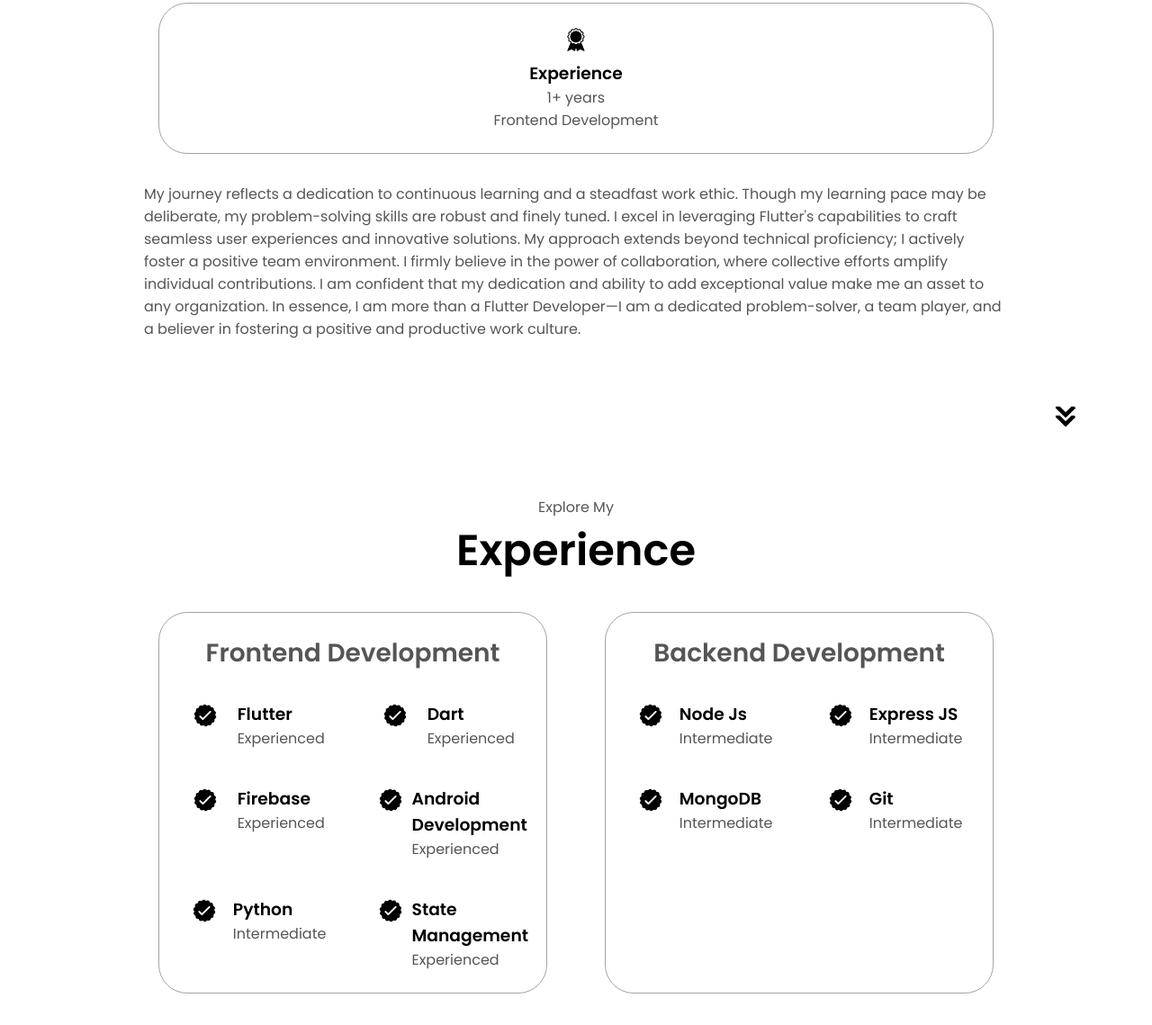
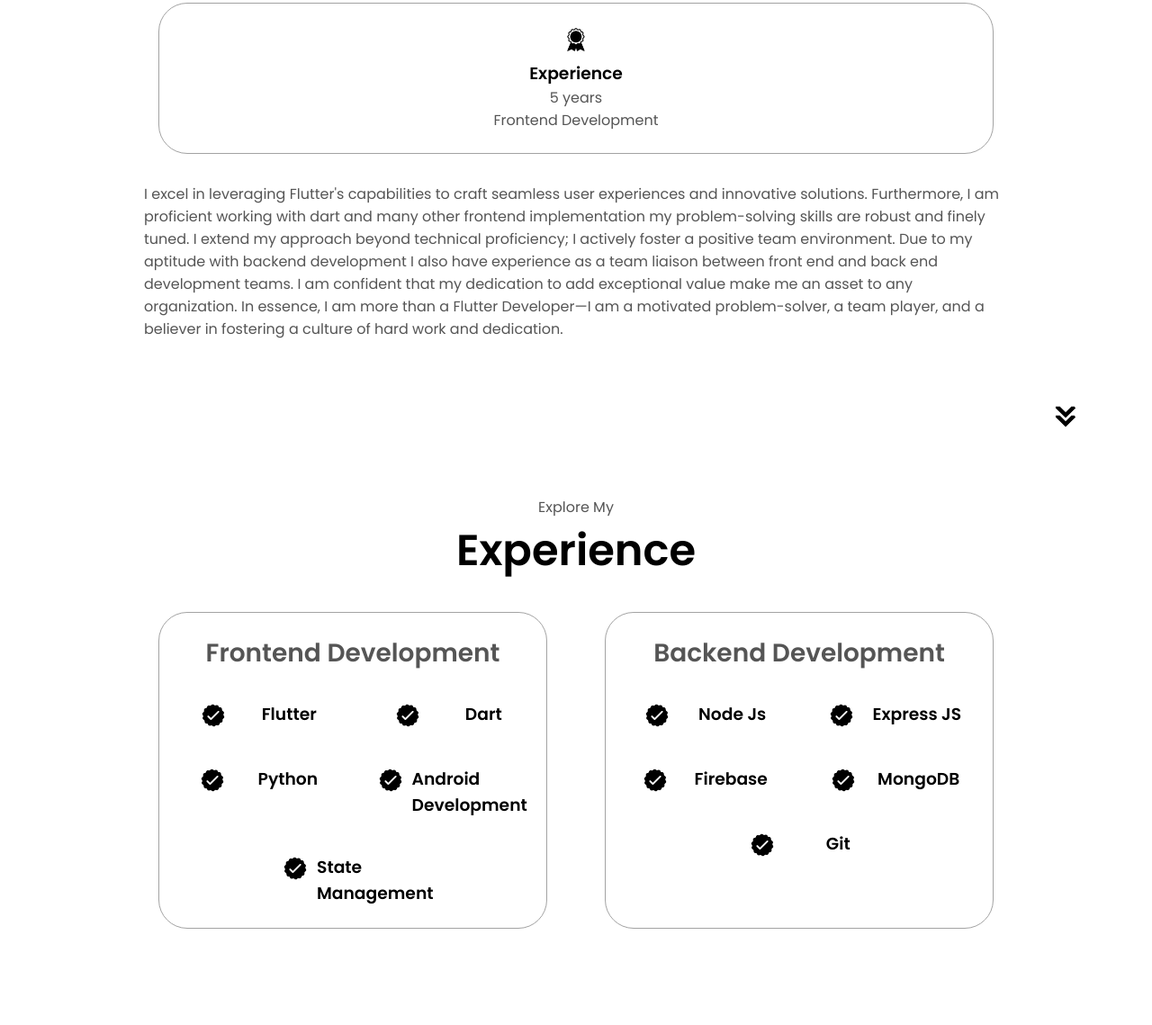
Before and after one commit to Mashi-91/mashi-91.github.io, a plain HTML site: page index.html in a window 1280 px wide. Shown: the part 1145-2284 px from the top of the page at 90% size. Drawn offline with Linux system fonts and the light colour scheme.

Commit message:
Update index.html

```diff
--- a/index.html
+++ b/index.html
@@ -43,7 +43,7 @@
       <div class="section__text">
         <p class="section__text__p1">Hello, I'm</p>
         <h1 class="title">Mohd Aadil</h1>
-        <p class="section__text__p2">Flutter Developer</p>
+        <p class="section__text__p2">Mobile & Web Developer</p>
         <div class="btn-container">
           <button
             class="btn btn-color-2"
@@ -84,7 +84,7 @@
                 class="icon"
               />
               <h3>Experience</h3>
-              <p>1+ years <br />Frontend Development</p>
+              <p>5 years <br />Frontend Development</p>
             </div>
             <!-- <div class="details-container">
               <img
@@ -98,19 +98,18 @@
           </div>
           <div class="text-container">
             <p>
-              My journey reflects a dedication to continuous learning and a
-              steadfast work ethic. Though my learning pace may be deliberate,
-              my problem-solving skills are robust and finely tuned. I excel in
-              leveraging Flutter's capabilities to craft seamless user
-              experiences and innovative solutions. My approach extends beyond
-              technical proficiency; I actively foster a positive team
-              environment. I firmly believe in the power of collaboration, where
-              collective efforts amplify individual contributions. I am
-              confident that my dedication and ability to add exceptional value
-              make me an asset to any organization. In essence, I am more than a
-              Flutter Developer—I am a dedicated problem-solver, a team player,
-              and a believer in fostering a positive and productive work
-              culture.
+              I excel in leveraging Flutter's capabilities to craft seamless
+              user experiences and innovative solutions. Furthermore, I am
+              proficient working with dart and many other frontend
+              implementation my problem-solving skills are robust and finely
+              tuned. I extend my approach beyond technical proficiency; I
+              actively foster a positive team environment. Due to my aptitude
+              with backend development I also have experience as a team liaison
+              between front end and back end development teams. I am confident
+              that my dedication to add exceptional value make me an asset to
+              any organization. In essence, I am more than a Flutter Developer—I
+              am a motivated problem-solver, a team player, and a believer in
+              fostering a culture of hard work and dedication.
             </p>
           </div>
         </div>
@@ -138,7 +137,6 @@
                 />
                 <div>
                   <h3>Flutter</h3>
-                  <p>Experienced</p>
                 </div>
               </article>
               <article>
@@ -149,7 +147,6 @@
                 />
                 <div>
                   <h3>Dart</h3>
-                  <p>Experienced</p>
                 </div>
               </article>
               <article>
@@ -159,8 +156,7 @@
                   class="icon"
                 />
                 <div>
-                  <h3>Firebase</h3>
-                  <p>Experienced</p>
+                  <h3>Python</h3>
                 </div>
               </article>
               <article>
@@ -171,18 +167,6 @@
                 />
                 <div>
                   <h3>Android Development</h3>
-                  <p>Experienced</p>
-                </div>
-              </article>
-              <article>
-                <img
-                  src="./assets/checkmark.png"
-                  alt="Experience icon"
-                  class="icon"
-                />
-                <div>
-                  <h3>Python</h3>
-                  <p>Intermediate</p>
                 </div>
               </article>
               <article>
@@ -193,7 +177,6 @@
                 />
                 <div>
                   <h3>State Management</h3>
-                  <p>Experienced</p>
                 </div>
               </article>
             </div>
@@ -209,7 +192,6 @@
                 />
                 <div>
                   <h3>Node Js</h3>
-                  <p>Intermediate</p>
                 </div>
               </article>
               <article>
@@ -220,7 +202,16 @@
                 />
                 <div>
                   <h3>Express JS</h3>
-                  <p>Intermediate</p>
+                </div>
+              </article>
+              <article>
+                <img
+                  src="./assets/checkmark.png"
+                  alt="Experience icon"
+                  class="icon"
+                />
+                <div>
+                  <h3>Firebase</h3>
                 </div>
               </article>
               <article>
@@ -231,7 +222,6 @@
                 />
                 <div>
                   <h3>MongoDB</h3>
-                  <p>Intermediate</p>
                 </div>
               </article>
               <article>
@@ -242,7 +232,6 @@
                 />
                 <div>
                   <h3>Git</h3>
-                  <p>Intermediate</p>
                 </div>
               </article>
             </div>
@@ -257,8 +246,8 @@
       />
     </section>
     <section id="projects">
-      <p class="section__text__p1">Browse My Recent</p>
-      <h1 class="title">Projects</h1>
+      <p class="section__text__p1">A Sampling Of</p>
+      <h1 class="title">My Recent Projects</h1>
       <div class="experience-details-container">
         <div class="about-containers">
           <div class="details-container color-container">
@@ -269,7 +258,7 @@
                 class="project-img"
               />
             </div>
-            <h2 class="experience-sub-title project-title">Project One</h2>
+            <h2 class="experience-sub-title project-title">Grocery App</h2>
             <div class="btn-container">
               <button
                 class="btn btn-color-2 project-btn"
@@ -287,7 +276,7 @@
                 class="project-img"
               />
             </div>
-            <h2 class="experience-sub-title project-title">Project Two</h2>
+            <h2 class="experience-sub-title project-title">Buy Me</h2>
             <div class="btn-container">
               <button
                 class="btn btn-color-2 project-btn"
@@ -311,7 +300,7 @@
                 class="project-img"
               />
             </div>
-            <h2 class="experience-sub-title project-title">Project Three</h2>
+            <h2 class="experience-sub-title project-title">Taska</h2>
             <div class="btn-container">
               <button
                 class="btn btn-color-2 project-btn"
@@ -319,7 +308,7 @@
               >
                 Github
               </button>
-<!--               <button
+              <!--               <button
                 class="btn btn-color-2 project-btn"
                 onclick="location.href='https://github.com/'"
               >
@@ -346,16 +335,20 @@
             alt="Email icon"
             class="icon contact-icon email-icon"
           />
-          <p><a href="mailto:aadilhasan9697@gmail.com">Example@gmail.com</a></p>
+          <p><a href="mailto:">aadilhasan9697@gmail.com</a></p>
         </div>
-        <!-- <div class="contact-info-container">
+        <div class="contact-info-container">
           <img
             src="./assets/linkedin.png"
             alt="LinkedIn icon"
             class="icon contact-icon"
           />
-          <p><a href="https://www.linkedin.com">LinkedIn</a></p>
-        </div> -->
+          <p>
+            <a href="https://www.linkedin.com/in/mohd-aadil-a9a2181ab/"
+              >LinkedIn</a
+            >
+          </p>
+        </div>
       </div>
     </section>
     <footer>
```
